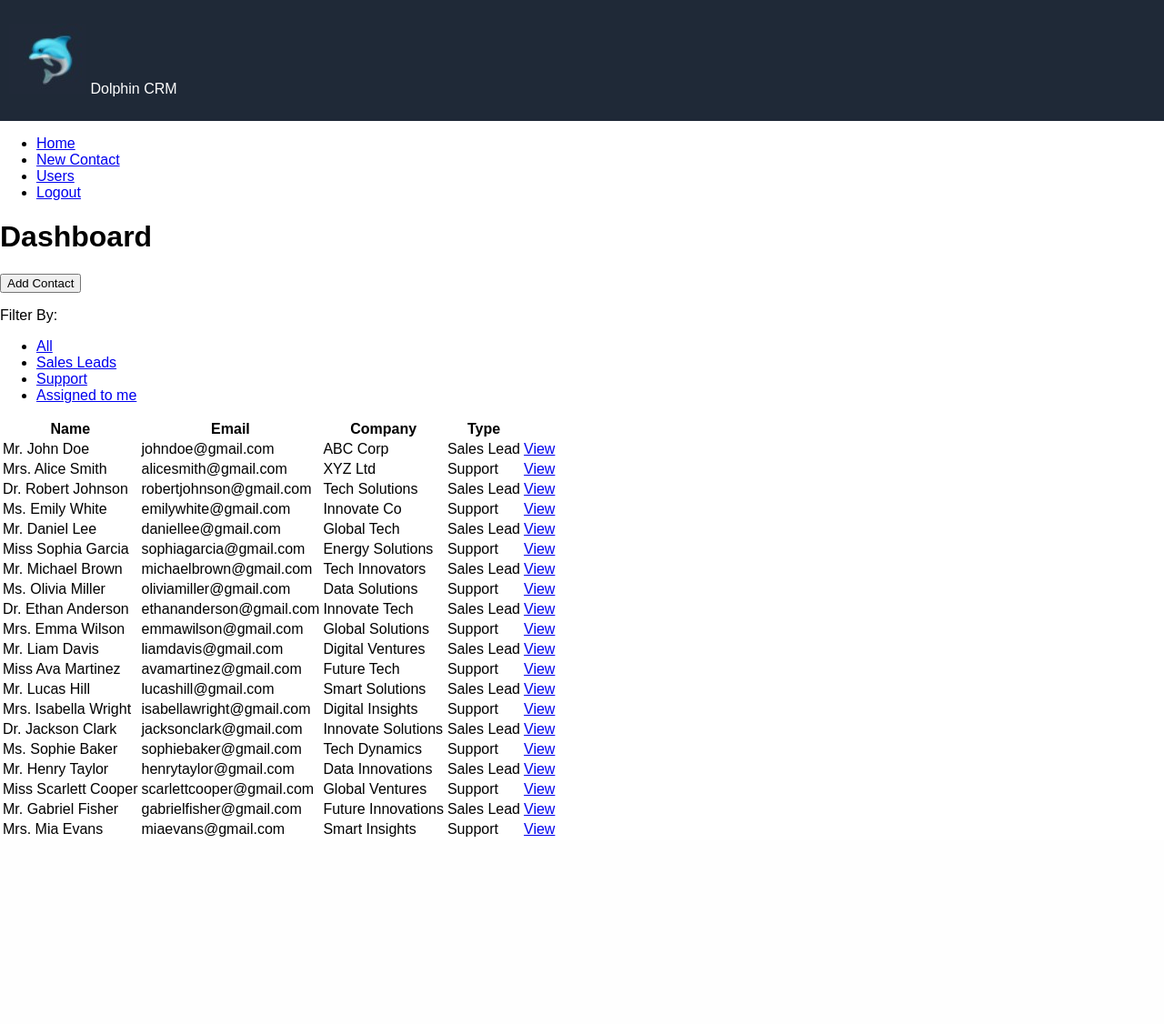
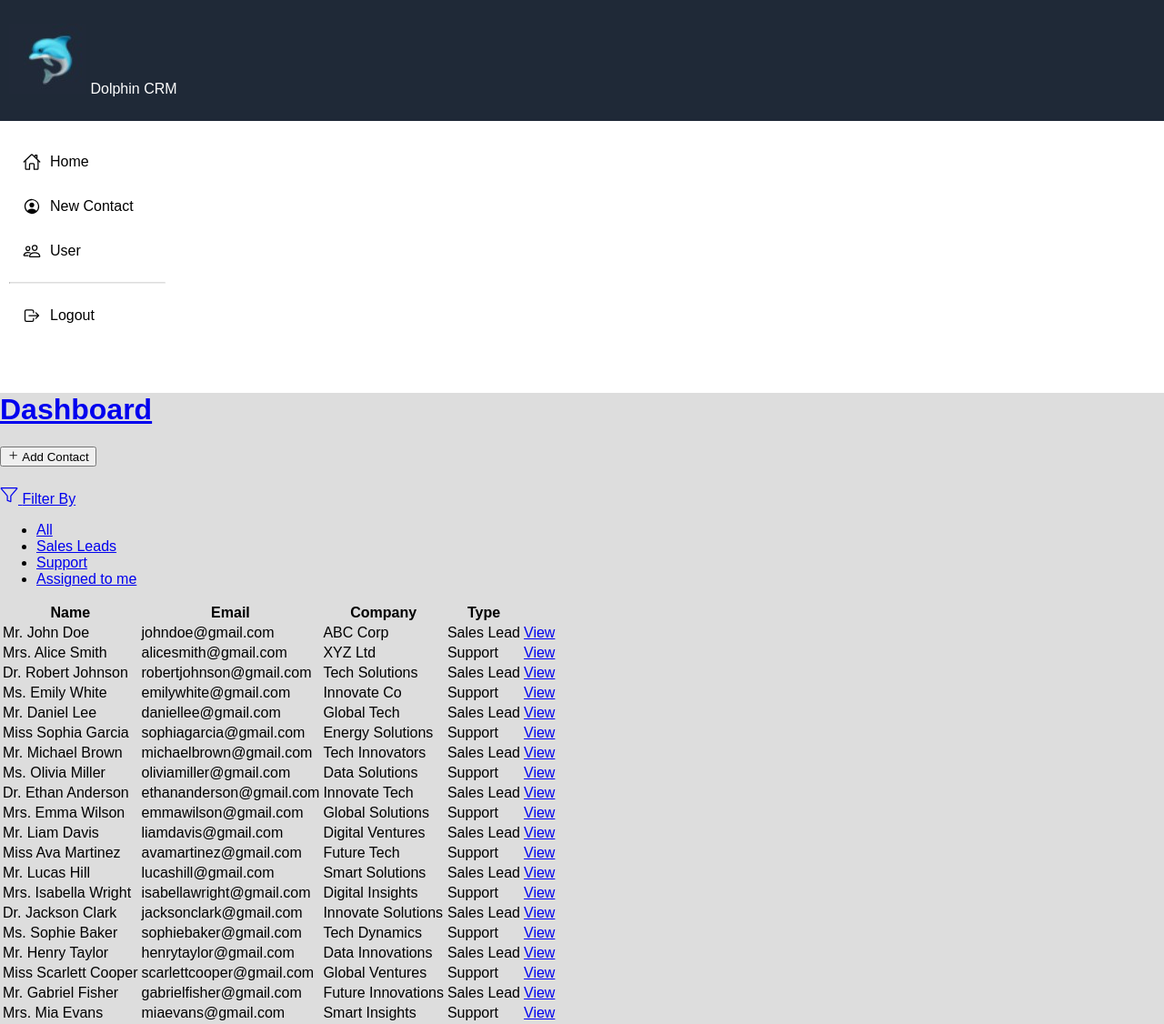
Before and after one commit to BrittanyThomas162/info2180-finalproject, a PHP site: page /dashboard.php in a window 1280 px wide. Shown: the whole page at 91% size. Before the commit the page ends 920 px from the top, so only its background shows below. Run offline with PHP 8.4, Linux system fonts and the light colour scheme; data comes from the database, SQL or seed files in the repository.

Commit message:
Added some CSS

```diff
--- /dev/null
+++ b/dashboard.css
@@ -0,0 +1,3 @@
+main{
+    background-color: #ddd;
+}
--- a/dashboard.php
+++ b/dashboard.php
@@ -4,27 +4,37 @@
     <meta charset="utf-8" />
     <meta name="viewport" content="width=device-width, initial-scale=1.0" />
     <title>Dolphin CRM Dashboard</title>
-    <link rel="stylesheet" href="styles.css" type="text/css" />
+    <link rel="stylesheet" href="dashboard.css" type="text/css" />
     <script src="dashboard.js"></script>
   </head>
   <body>
-    <div class="container">
     <div>
       <!-- header will appear here -->
       <?php include 'header.php'; ?>
     </div>
 
-      <div>
+      <div class="container">
+
+        <div id="menu">
           <!-- menu will appear here -->
           <?php include 'menu.php'; ?>
         </div>
         <main>
-        <div class="container">
+          <div class="dashboard-content">
             <h1>Dashboard</h1>
-          <button type="button" id="newContactButton" onclick="window.location.href='newContactForm.php'">Add Contact</button>
+            <button type="button" id="newContactButton" onclick="window.location.href='newContactForm.php'">
+            <span class="button-icon">
+            <ion-icon name="add-outline"></ion-icon>
+            </span>
+              <span class="menu-text">Add Contact</span>
           </div>
           <div class="Filter">
-          <p>Filter By:</p>
+            <p id="filter">
+              <span class="menu-icon">
+              <ion-icon name="funnel-outline"></ion-icon>
+              </span>
+              <span class="menu-text">Filter By</span>
+            </p>
             <ul id="filterOptions">
               <li><a href="#" id="all">All</a></li>
               <li><a href="#" id="salesLead">Sales Leads</a></li>
@@ -36,6 +46,17 @@
             <!-- contacts will appear here -->
           </div>
         </main>
+
       </div>
+
+      <script
+      type="module"
+      src="https://unpkg.com/ionicons@7.1.0/dist/ionicons/ionicons.esm.js"
+    ></script>
+    <script
+      nomodule
+      src="https://unpkg.com/ionicons@7.1.0/dist/ionicons/ionicons.js"
+    ></script>
+
   </body>
 </html>
--- /dev/null
+++ b/menu.css
@@ -0,0 +1,53 @@
+body
+{
+    margin: 0;
+    padding: 0;
+    font-family: Arial, Helvetica, sans-serif;
+}
+
+#menu {
+    width: 200px;
+    height: 100%;
+    /*border: 1px solid gray;*/
+    /*position: fixed; /* Fixed positioning to keep it in place when scrolling */
+    top: 60px; /* Align to the top */
+    left: 0; /* Align to the left */
+}
+
+nav {
+    padding-top: 20px;
+}
+
+nav ul {
+    list-style: none;
+    padding: 0;
+    margin: 0;
+}
+
+nav li {
+    margin-left: 10px;
+    display: flex;
+    align-items: center;
+}
+
+nav a {
+    display: flex;
+    text-decoration: none;
+    color: black;
+    padding: 10px 15px;
+    justify-content:center;
+    align-items: center;
+    gap: 10px;
+    /*font-weight: bold;*/
+}
+
+hr {
+    width: 85%;
+    border-top: 1px solid #ddd;
+    margin: 10px;
+}
+
+span.menu-icon ion-icon {
+    font-size: 20px; /* Adjust the icon size as needed */
+    padding-top: 5px;
+}
--- a/menu.php
+++ b/menu.php
@@ -1,8 +1,57 @@
-<nav>
-  <ul>
-    <li><a href="dashboard.php">Home</a></li>
-    <li><a href="newContactForm.php">New Contact</a></li>
-    <li><a href="#">Users</a></li>
-    <li><a href="#">Logout</a></li>
-  </ul>
-</nav>
+<!DOCTYPE html>
+<html lang="en">
+  <head>
+    <meta charset="utf-8" />
+    <meta name="viewport" content="width=device-width, initial-scale=1.0" />
+    <link rel="stylesheet" href="menu.css" type="text/css" />
+  </head>
+
+  <body>
+
+    <div id="menu">
+      <nav>
+        <ul>
+          <li>
+            <a href="dashboard.php">
+              <span class="menu-icon">
+                <ion-icon name="home-outline"></ion-icon>
+              </span>
+              <span class="menu-text">Home</span>
+            </a>
+          </li>
+          <li>
+            <a href="newContactForm.php">
+              <span class="menu-icon">
+                <ion-icon name="person-circle-outline"></ion-icon>
+              </span>
+              <span class="menu-text">New Contact</span>
+            </a>
+          </li>
+          <li>
+            <a href="#">
+              <span class="menu-icon">
+                <ion-icon name="people-outline"></ion-icon>
+              </span>
+              <span class="menu-text">User</span></a
+            >
+          </li>
+          <hr>
+          <li><a href="#">
+            <span class="menu-icon">
+              <ion-icon name="log-out-outline"></ion-icon>
+            </span>
+          <span class="menu-text">Logout</span></a</a></li>
+        </ul>
+      </nav>
+    </div>
+
+    <script
+      type="module"
+      src="https://unpkg.com/ionicons@7.1.0/dist/ionicons/ionicons.esm.js"
+    ></script>
+    <script
+      nomodule
+      src="https://unpkg.com/ionicons@7.1.0/dist/ionicons/ionicons.js"
+    ></script>
+  </body>
+</html>
```
Also changed, not shown: styles.css (deleted). Lines whose indentation alone changed are shown as unchanged.
